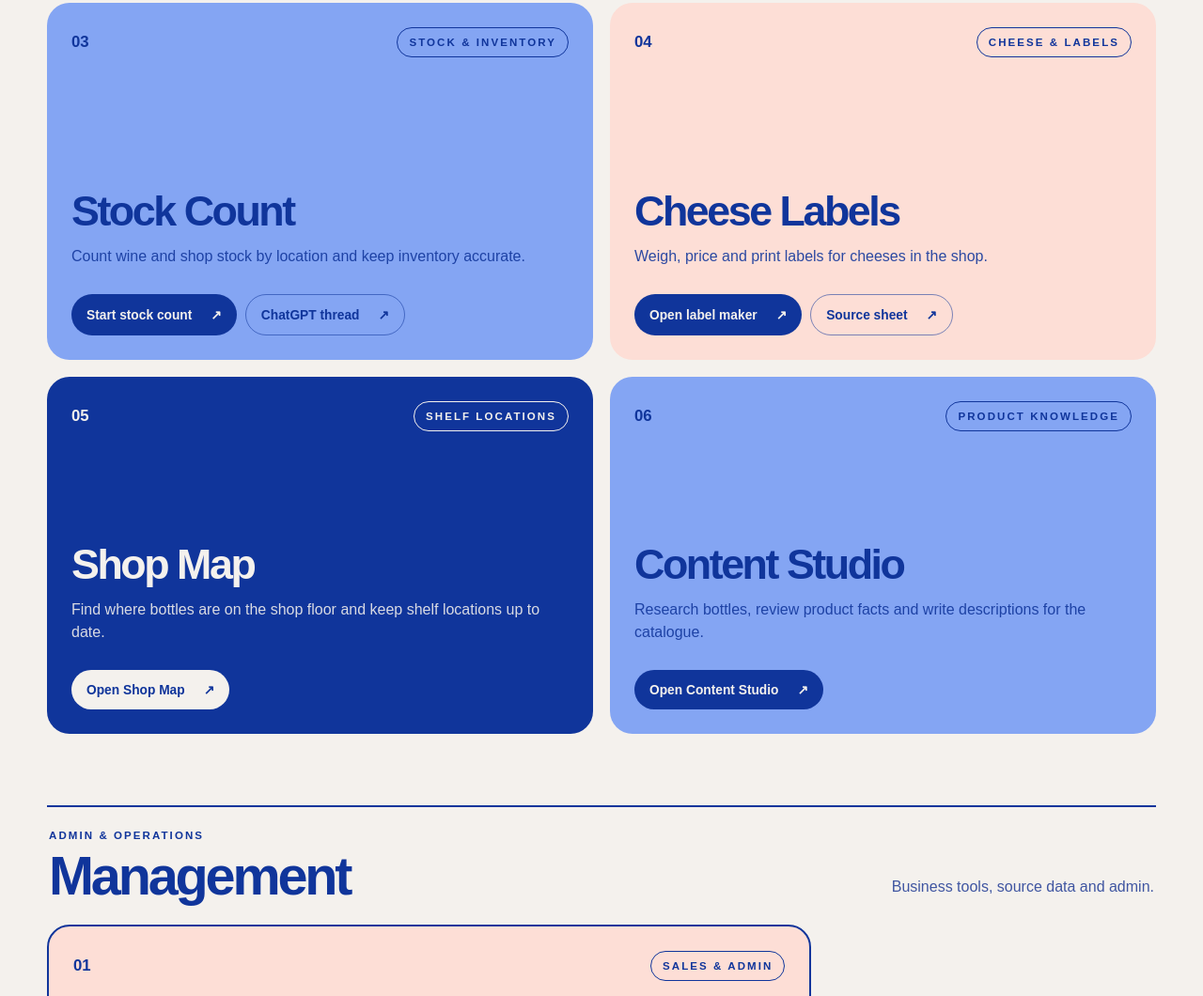
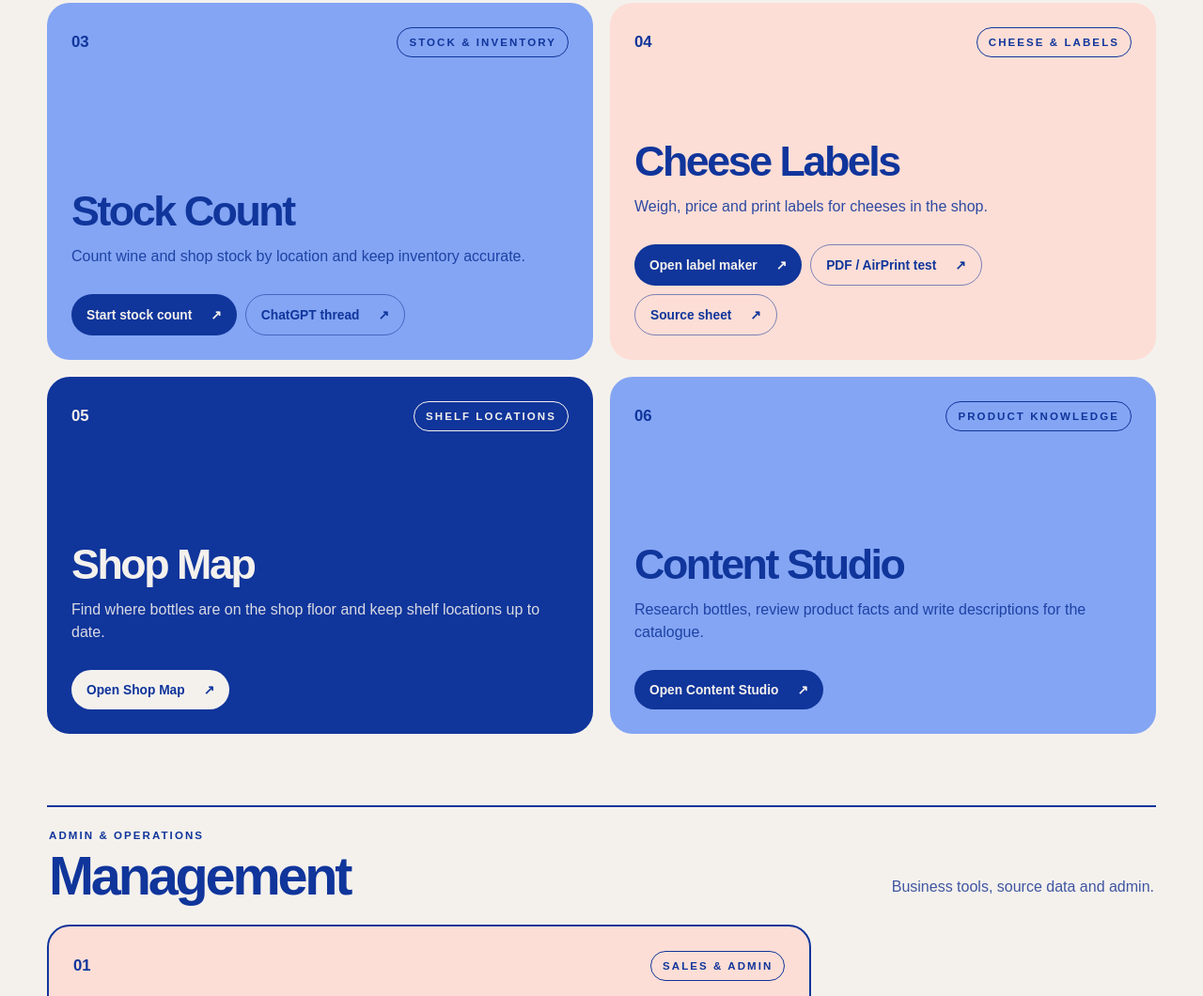
Before and after one commit to garethsimms/vin-noord-backoffice, a plain HTML site: page index.html in a window 1280 px wide. Shown: the part 794-1854 px from the top of the page at 94% size. Drawn offline with Linux system fonts and the light colour scheme.

Commit message:
Link AirPrint diagnostic from Cheese Labels card

```diff
--- a/index.html
+++ b/index.html
@@ -55,6 +55,7 @@
           <div class="card-copy"><h2>Cheese Labels</h2><p>Weigh, price and print labels for cheeses in the shop.</p></div>
           <div class="actions">
             <a class="primary" href="/cheese-labels/">Open label maker <span>↗</span></a>
+            <a class="secondary" href="/cheese-labels/pdf-test.html">PDF / AirPrint test <span>↗</span></a>
             <a class="secondary" href="https://docs.google.com/spreadsheets/d/1U--1afVsPPZx9MV5Zy-izCwPfdF30dQRYu8x21W-i8w/edit?usp=sharing" target="_blank" rel="noopener">Source sheet <span>↗</span></a>
           </div>
         </article>
```
